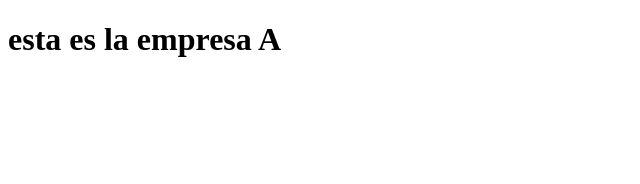
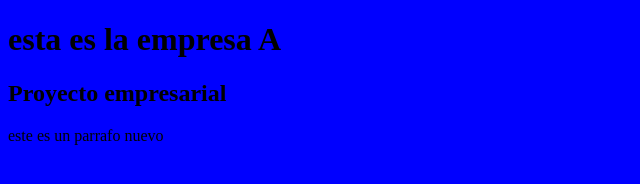
Before and after one commit to cristhian-cz/aprendiendoGit, a plain HTML site: page index.html in a window 1280 px wide. Shown: the whole page, without its empty margins (0-640 px from the left). Drawn offline with Linux system fonts and the light colour scheme.

Commit message:
agregar h2 y color de fondo

```diff
--- /dev/null
+++ b/css/micss.css
@@ -0,0 +1,3 @@
+body{
+	background-color:blue;
+}
--- a/index.html
+++ b/index.html
@@ -2,8 +2,12 @@
 <html>
 <head>
 	<title>empresa A</title>
+	<link rel="stylesheet" type="text/css" href="css/micss.css">
 </head>
 <body>
 <h1>esta es la empresa A</h1>
+<h2>Proyecto empresarial</h2>
+
+<p>este es un parrafo nuevo</p>
 </body>
 </html>
```
Also changed, not shown: js/mijs.js (added).
